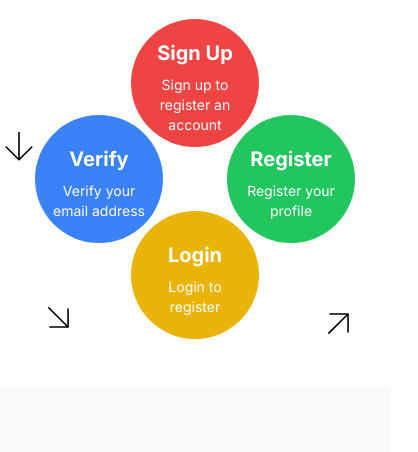
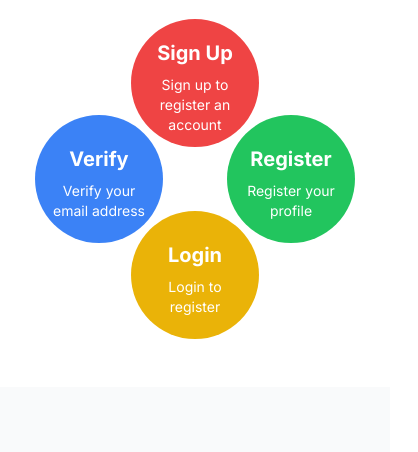
Before and after one commit to temitopeakin1/nzuricares-webapp, a Next.js app: page /care-professionals/how-it-works in a window 390 px wide. Shown: the part 1300-1752 px from the top of the page, 418 px wide, since content can reach past the window. Built offline with nearby package versions, Linux system fonts and the light colour scheme.

Commit message:
hide arrow direction on smaller screens

```diff
--- a/app/care-professionals/how-it-works/page.tsx
+++ b/app/care-professionals/how-it-works/page.tsx
@@ -110,7 +110,7 @@ const Page = () => {
               </div>
             </div>
             <svg
-              className="absolute w-8 h-48 right-[16rem] top-[-2rem] transform rotate-90"
+              className="absolute w-8 h-48 right-[16rem] top-[-2rem] transform rotate-90 hidden sm:block"
               viewBox="0 0 200 200"
               fill="none"
               xmlns="http://www.w3.org/2000/svg"
@@ -132,7 +132,7 @@ const Page = () => {
             </div>
 
             <svg
-              className="absolute w-8 h-48 right-[13.5rem] top-[8.7rem] transform rotate-45"
+              className="absolute w-8 h-48 right-[13.5rem] top-[8.7rem] transform rotate-45 hidden sm:block"
               viewBox="0 0 200 200"
               fill="none"
               xmlns="http://www.w3.org/2000/svg"
@@ -153,7 +153,7 @@ const Page = () => {
               </div>
             </div>
             <svg
-              className="absolute w-8 h-48 left-[14rem] top-[9rem] transform -rotate-45"
+              className="absolute w-8 h-48 left-[14rem] top-[9rem] transform -rotate-45 hidden sm:block"
               viewBox="0 0 200 200"
               fill="none"
               xmlns="http://www.w3.org/2000/svg"
```
